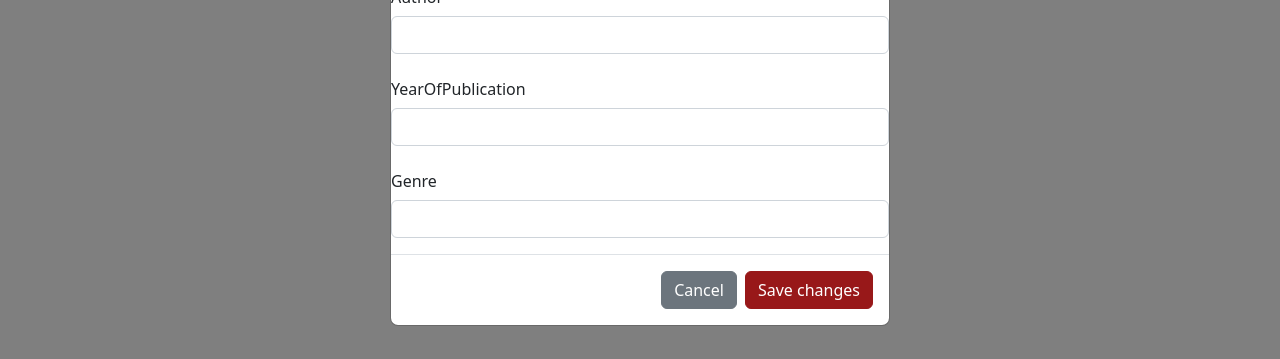
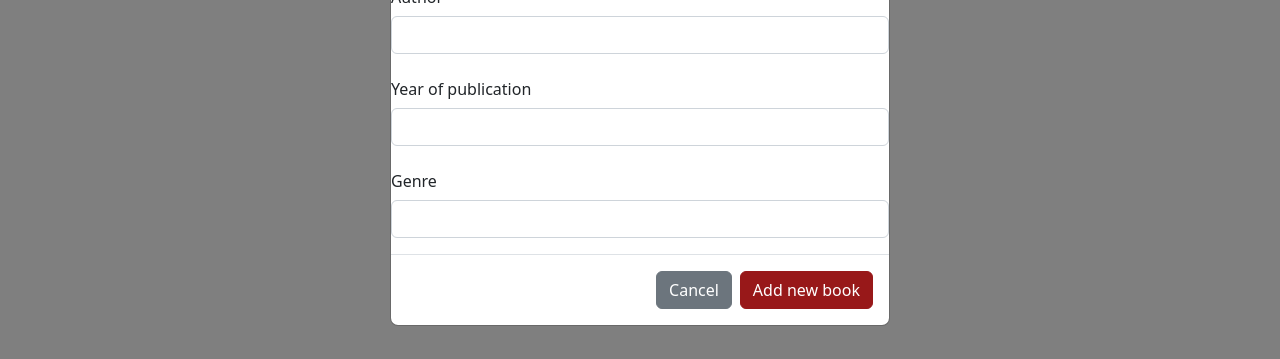
Before and after one commit to MacAlsandair/library-frontend, an Angular app: page / in a window 1280 px wide. Both pictures are taken after a click on the button "Add new books". Shown: the part 206-565 px from the top of the page. Built offline with nearby package versions, Linux system fonts and the light colour scheme; no server answers.

Commit message:
Add completely working feature of adding book

```diff
--- a/src/app/book-add-modal/book-add-modal.component.html
+++ b/src/app/book-add-modal/book-add-modal.component.html
@@ -16,7 +16,7 @@
           <input type="text" ngModel class="form-control" id="author" name="author">
         </div>
         <div class="mb-3">
-          <label for="yearOfPublication" class="col-form-label">YearOfPublication</label>
+          <label for="yearOfPublication" class="col-form-label">Year of publication</label>
           <input type="number" ngModel class="form-control" id="yearOfPublication" name="yearOfPublication">
         </div>
         <div class="mb-3">
@@ -26,7 +26,7 @@
       </form>
       <div class="modal-footer">
         <button type="button" class="btn btn-secondary" data-bs-dismiss="modal">Cancel</button>
-        <button (click)="addBook(addForm)" type="submit" class="btn btn-primary" data-bs-dismiss="modal">Save changes</button>
+        <button (click)="addBook(addForm)" type="submit" class="btn btn-primary" data-bs-dismiss="modal">Add new book</button>
       </div>
     </div>
   </div>
```
